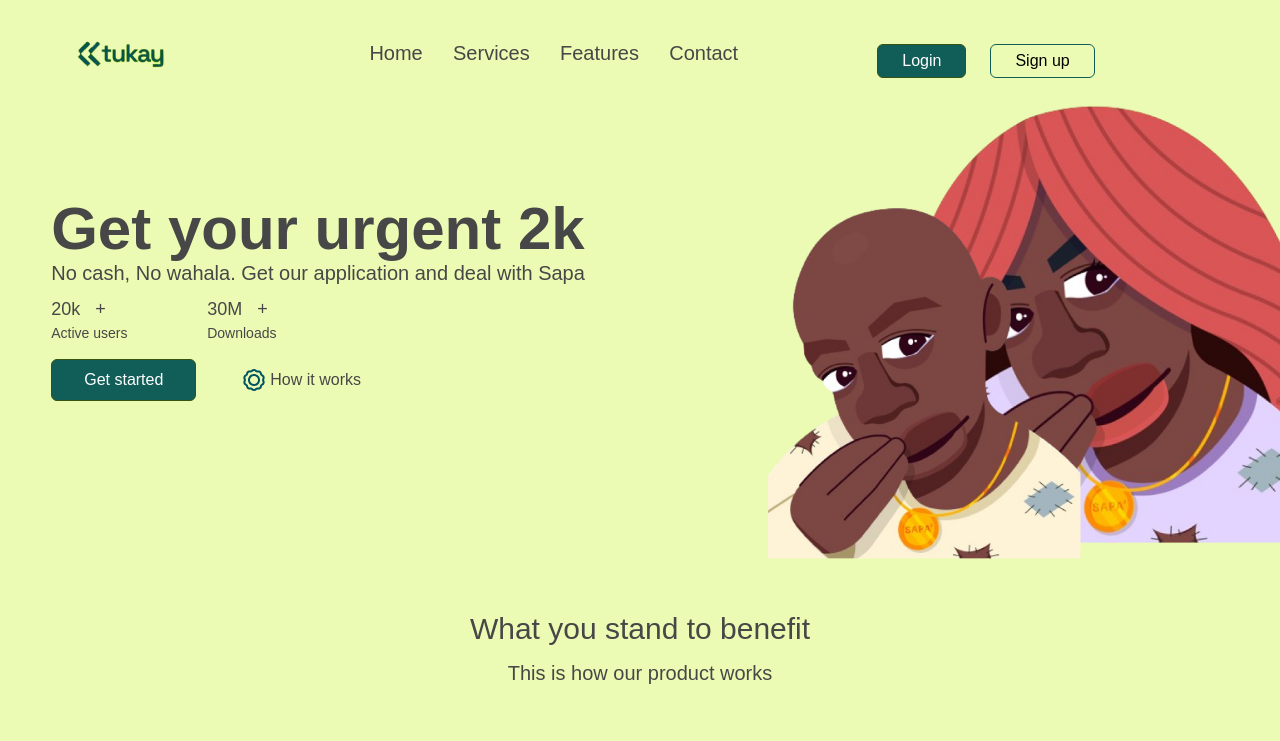
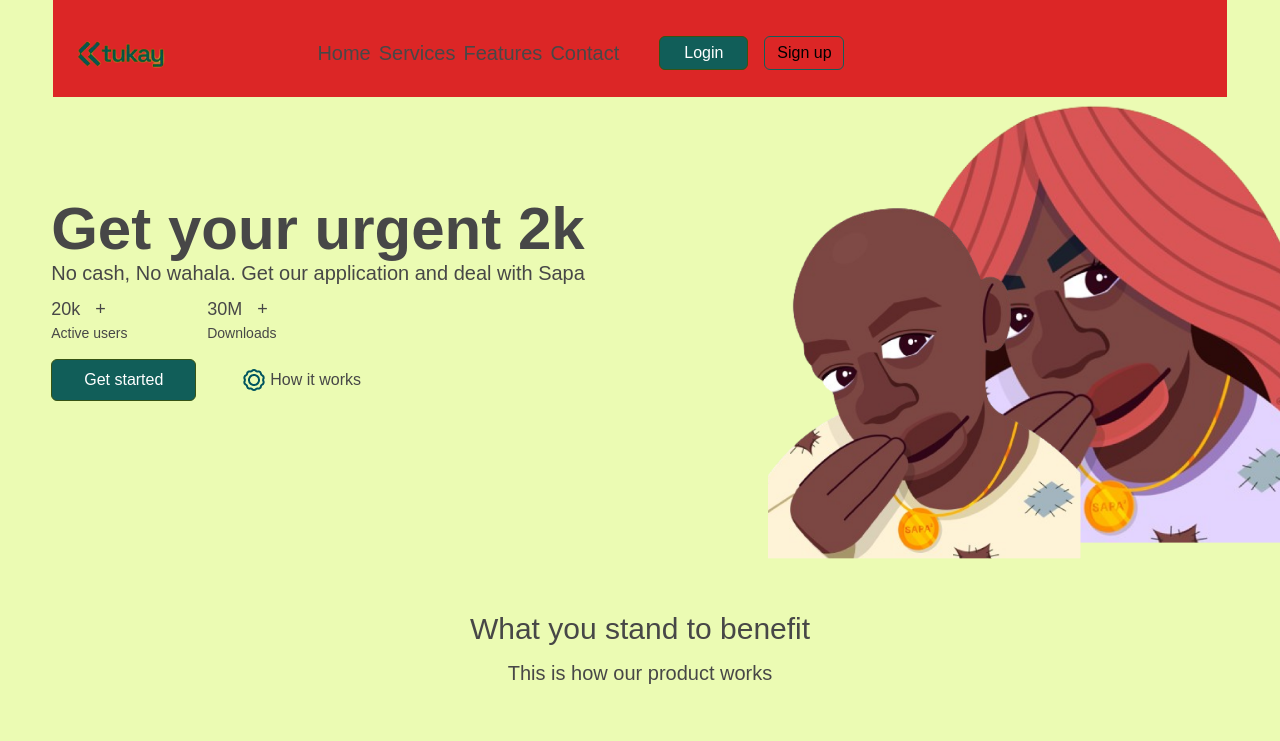
Before and after one commit to Nathaniyell/sapa-tukay, a React (Create React App) app: page / in a window 1280 px wide. Shown: the top 741 px of the page. Built offline with nearby package versions, Linux system fonts and the light colour scheme.

Commit message:
update Header.jsx

```diff
--- a/src/components/Header.jsx
+++ b/src/components/Header.jsx
@@ -7,19 +7,18 @@ const Header = () => {
   const navLinks = ["Home", "Services", "Features", "Contact"];
   const [navMobile, setNavMobile] = useState(false);
   return (
-    <nav className="flex flex-col md:flex-row items-center justify-between w-11/12 mx-auto pt-2 z-10">
+    <nav className="flex flex-col md:flex-row items-center justify-between w-11/12 mx-auto pt-2 z-10 bg-red-600 ">
       <div className="flex items-center justify-between w-11/12 md:w-fit">
         <img src={Logo} alt="Logo" />
         <button
-          className="text-4xl font-bold cursor-pointer text-lime-900 md:invisible"
+          className="text-4xl font-bold cursor-pointer text-lime-900 md:hidden"
           onClick={() => setNavMobile(!navMobile)}
         >
           {navMobile ? <GrClose /> : <RxHamburgerMenu />}
         </button>
       </div>
-      <div></div>
-      <ul
-        className={`z-10 flex w-2/3 gap-2 lg:gap-2 md:w-1/3 mx-auto md:-mr-1 items-center justify-around md:bg-inherit flex-col md:flex-row bg-teal-600 ${
+            <ul
+        className={`bg-yellow-500 z-10 flex w-2/3 gap-2 lg:gap-2 mx-auto md: items-center justify-around md:bg-inherit flex-col md:flex-row  ${
           navMobile ? "translate-x-0" : "-translate-x-[200%]"
         } transition-transform md:transform-none`}
       >
@@ -33,17 +32,15 @@ const Header = () => {
             </li>
           );
         })}
-      </ul>
-      <aside className={`z-10 mt-4 flex flex-col md:flex-row md:gap-6 gap-4 items-center mx-auto ${
-          navMobile ? "translate-x-0" : "-translate-x-[300%]"
-        } transition-transform md:transform-none`}>
+      <aside className={`z-10 mt-4 md:mt-0 md:ml-8 flex flex-col md:flex-row gap-4 items-center mx-auto w-full`}>
         <button className="border border-lime-900 bg-teal-800 text-white py-1 px-6 rounded-md">
           Login
         </button>
-        <button className="py-1 px-6 rounded-md border border-teal-800 bg-inherit">
+        <button className="py-1 w-20 rounded-md border border-teal-800 bg-inherit">
           Sign up
         </button>
       </aside>
+      </ul>
     </nav>
   );
 };
```
